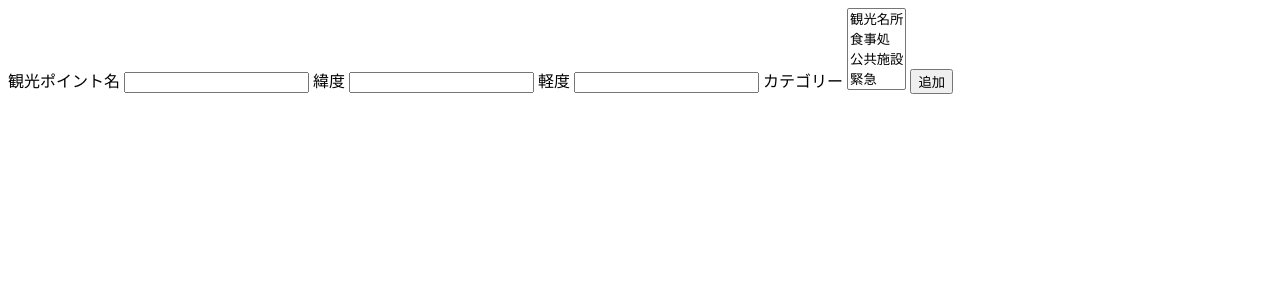
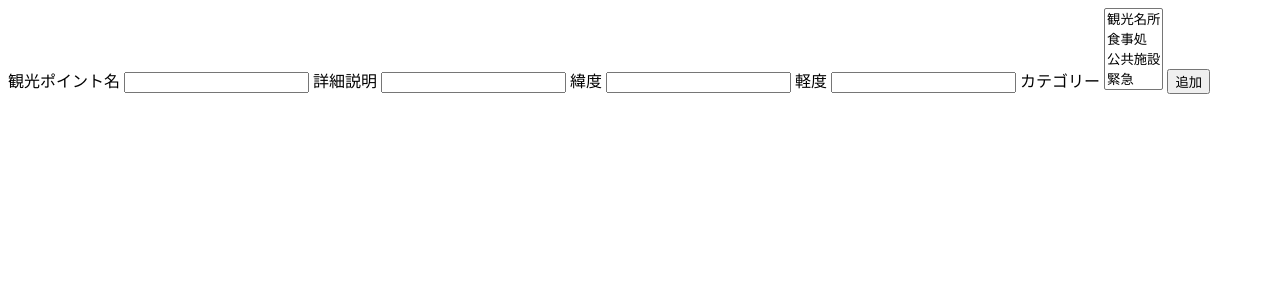
Before and after one commit to HakoCra/miuride, a Django app: page /register_tourism_point/ in a window 1280 px wide. Shown: the top 300 px of the page. Run offline with Django 3.2, Linux system fonts and the light colour scheme.

Commit message:
紹介文を追加

```diff
--- a/miuride_app/models.py
+++ b/miuride_app/models.py
@@ -4,6 +4,7 @@ import uuid
 
 class TourismPoint(models.Model):
     name = models.CharField('観光ポイント名', max_length=32)
+    description = models.TextField('詳細説明', max_length=256)
     lat = models.DecimalField(max_digits=12, decimal_places=8)
     lng = models.DecimalField(max_digits=12, decimal_places=8)
 
--- a/miuride_app/templates/miuride_app/register_tourism_point.html
+++ b/miuride_app/templates/miuride_app/register_tourism_point.html
@@ -7,6 +7,8 @@
 <form action="{% url 'index:register_tourism_point' %}" method="post">
   <label for="name">観光ポイント名</label>
   <input id="name" type="text" name="name">
+  <label for="description">詳細説明</label>
+  <input id="description" type="text" name="description">
   <label for="lat">緯度</label>
   <input id="lat" type="text" name="lat">
   <label for="lng">軽度</label>
--- a/miuride_app/views.py
+++ b/miuride_app/views.py
@@ -38,10 +38,11 @@ def post_location(request):
 def register_tourism_point(request):
     if request.method == 'POST':
         name = request.POST['name']
+        description = request.POST['description']
         lat = request.POST['lat']
         lng = request.POST['lng']
         categories = request.POST.getlist('category')
-        tp = TourismPoint(name=name, lat=lat, lng=lng)
+        tp = TourismPoint(name=name, description=description, lat=lat, lng=lng)
         tp.save()
         for category in categories:
             tc = TourismCategory(name=category, tourism_point=tp)
```
Also changed, not shown: miuride_app/migrations/0006_auto_20170320_0138.py (added).
